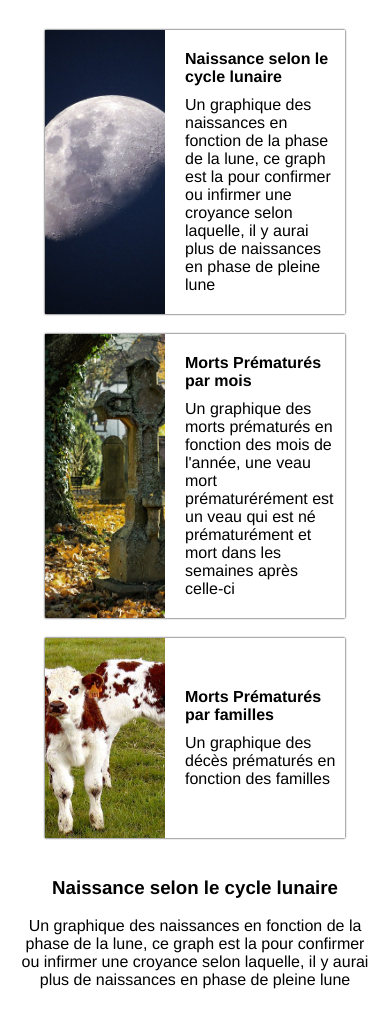
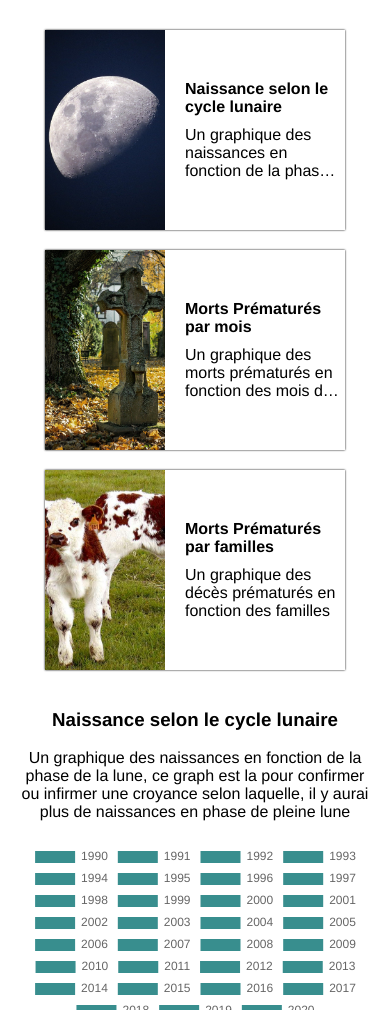
Before and after one commit to AlexandreDewilde/LINFO1002-P2-1B_4, a Flask app: page / in a window 390 px wide. Shown: the part 76-1086 px from the top of the page. Run offline with Flask 2, Linux system fonts and the light colour scheme; data comes from the database, SQL or seed files in the repository.

Commit message:
design: limit description lines in cards

```diff
--- a/src/static/css/components-style/cards.css
+++ b/src/static/css/components-style/cards.css
@@ -47,4 +47,15 @@
 
 .card-sub-description {
     margin-top: 10px;
+    display: -webkit-box;
+    -webkit-line-clamp: 6;
+    -webkit-box-orient: vertical;
+    overflow: hidden;
 }
+
+
+@media only screen and (max-width: 500px) {
+    .card-sub-description {
+        -webkit-line-clamp: 3;
+    }
+}
```
